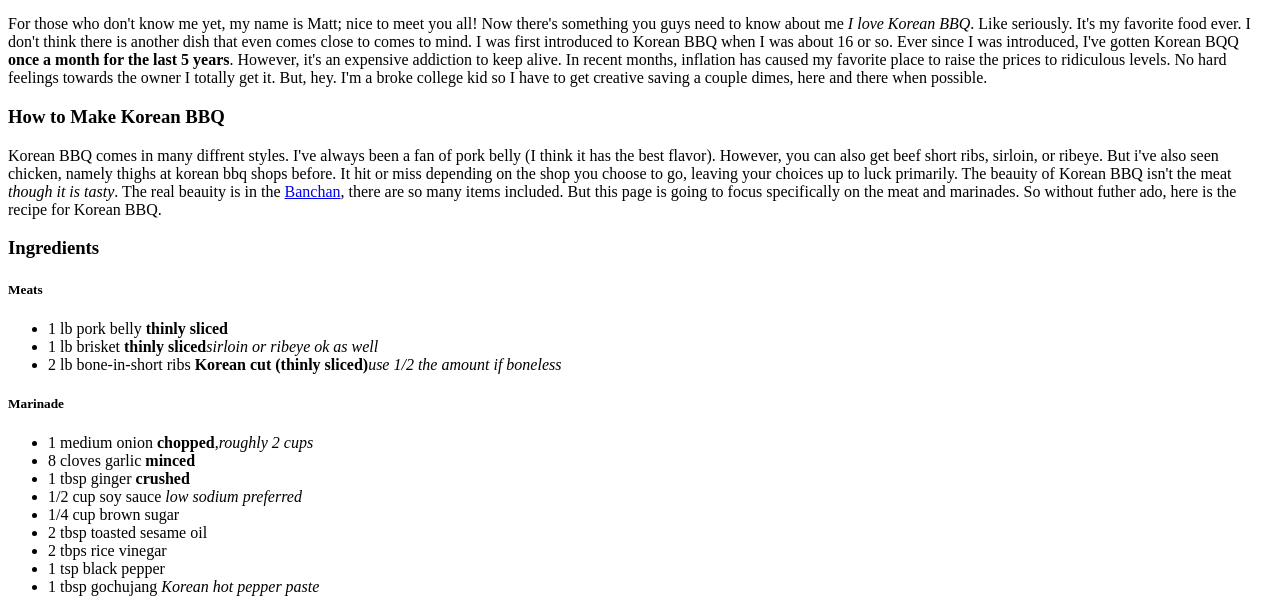
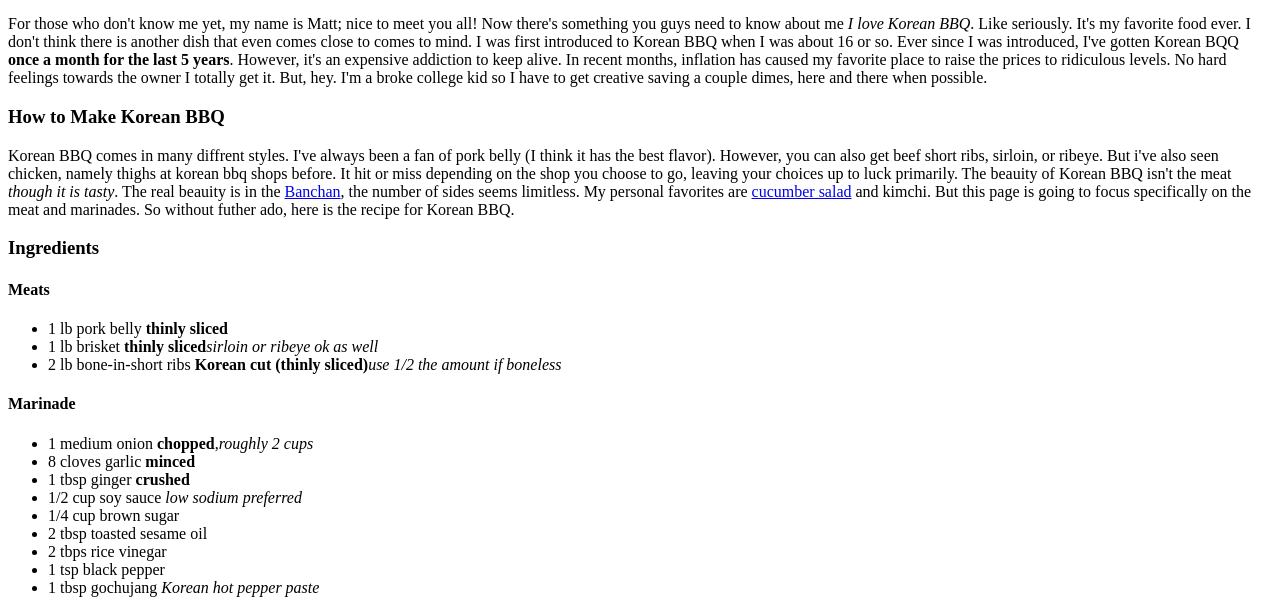
Before and after one commit to Theorrax/odin-recipes, a plain HTML site: page recipes/koreanbbq.html in a window 1280 px wide. Shown: the part 428-1028 px from the top of the page. Drawn offline with Linux system fonts and the light colour scheme.

Commit message:
Linked cucumbersalad.html to koreanbqq.html through a relative path on line #27 of koreanbbq.html

```diff
--- a/recipes/koreanbbq.html
+++ b/recipes/koreanbbq.html
@@ -24,17 +24,17 @@
         <p>Korean BBQ comes in many diffrent styles. I've always been a fan of pork belly (I think it has the best flavor). However, you can also get beef short ribs, sirloin, or ribeye.
             But i've also seen chicken, namely thighs at korean bbq shops before. It hit or miss depending on the shop you choose to go, leaving your choices up to luck primarily. The beauity
             of Korean BBQ isn't the meat <em>though it is tasty</em>. The real beauity is in the <a href="https://www.koreanbapsang.com/15-korean-vegetable-side-dishes/">Banchan</a>,
-            there are so many items included. But this page is going to focus specifically on the meat and marinades. So without futher ado, here is the recipe for Korean BBQ.</p>
+            the number of sides seems limitless. My personal favorites are <a href="cucumbersalad.html">cucumber salad</a> and kimchi. But this page is going to focus specifically on the meat and marinades. So without futher ado, here is the recipe for Korean BBQ.</p>
 
         <h3>Ingredients</h3>
-        <h5>Meats</h5>
+        <h4>Meats</h4>
         <ul>
             <li>1 lb pork belly <strong>thinly sliced</strong></li>
             <li>1 lb brisket <strong>thinly sliced</strong><em>sirloin or ribeye ok as well</em></li>
             <li>2 lb bone-in-short ribs <strong>Korean cut (thinly sliced)</strong><em>use 1/2 the amount if boneless</em></li>
         </ul>
 
-        <h5>Marinade</h5>
+        <h4>Marinade</h4>
         <ul>
             <li>1 medium onion <strong>chopped</strong>,<em>roughly 2 cups</em></li>
             <li>8 cloves garlic <strong>minced</strong></li>
```
